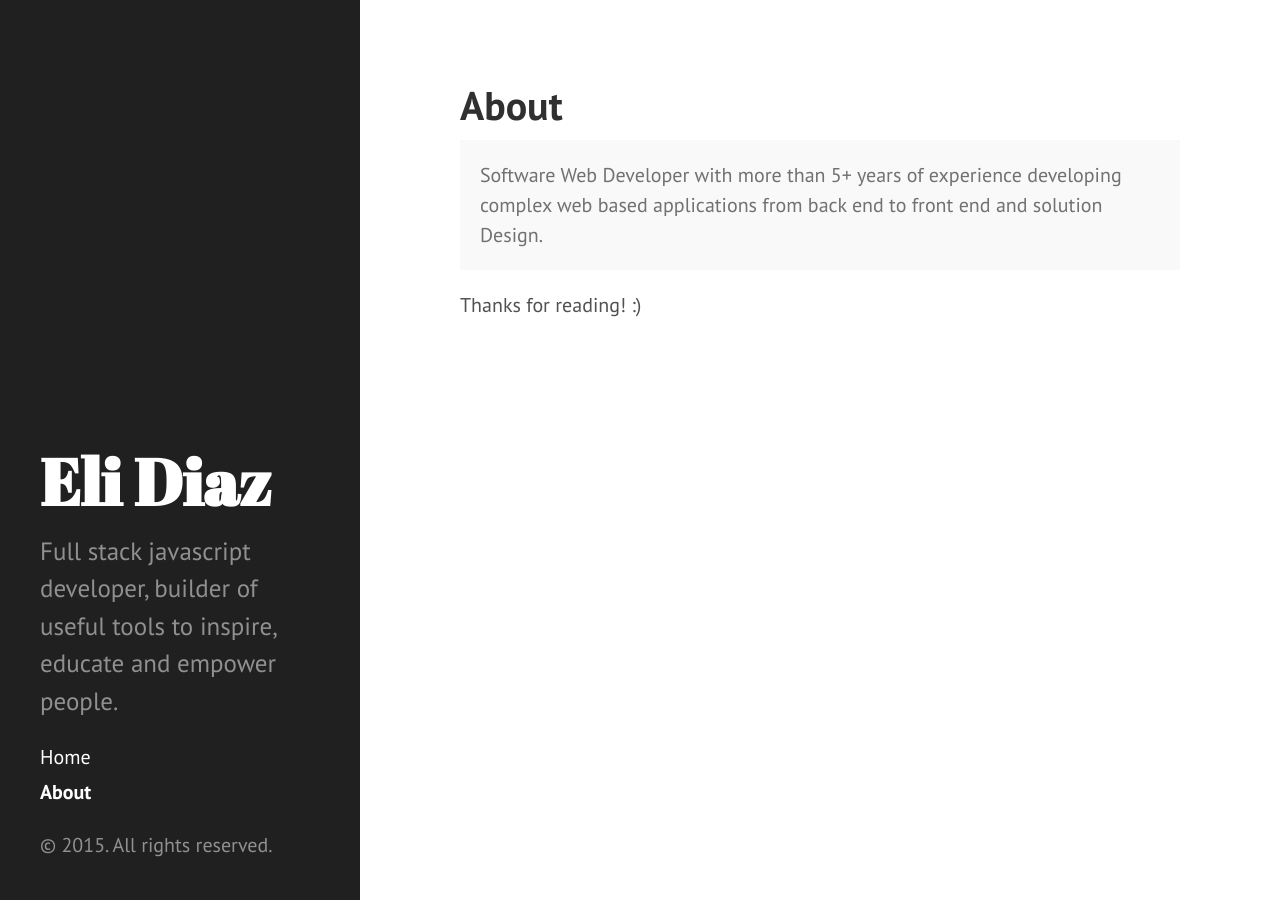
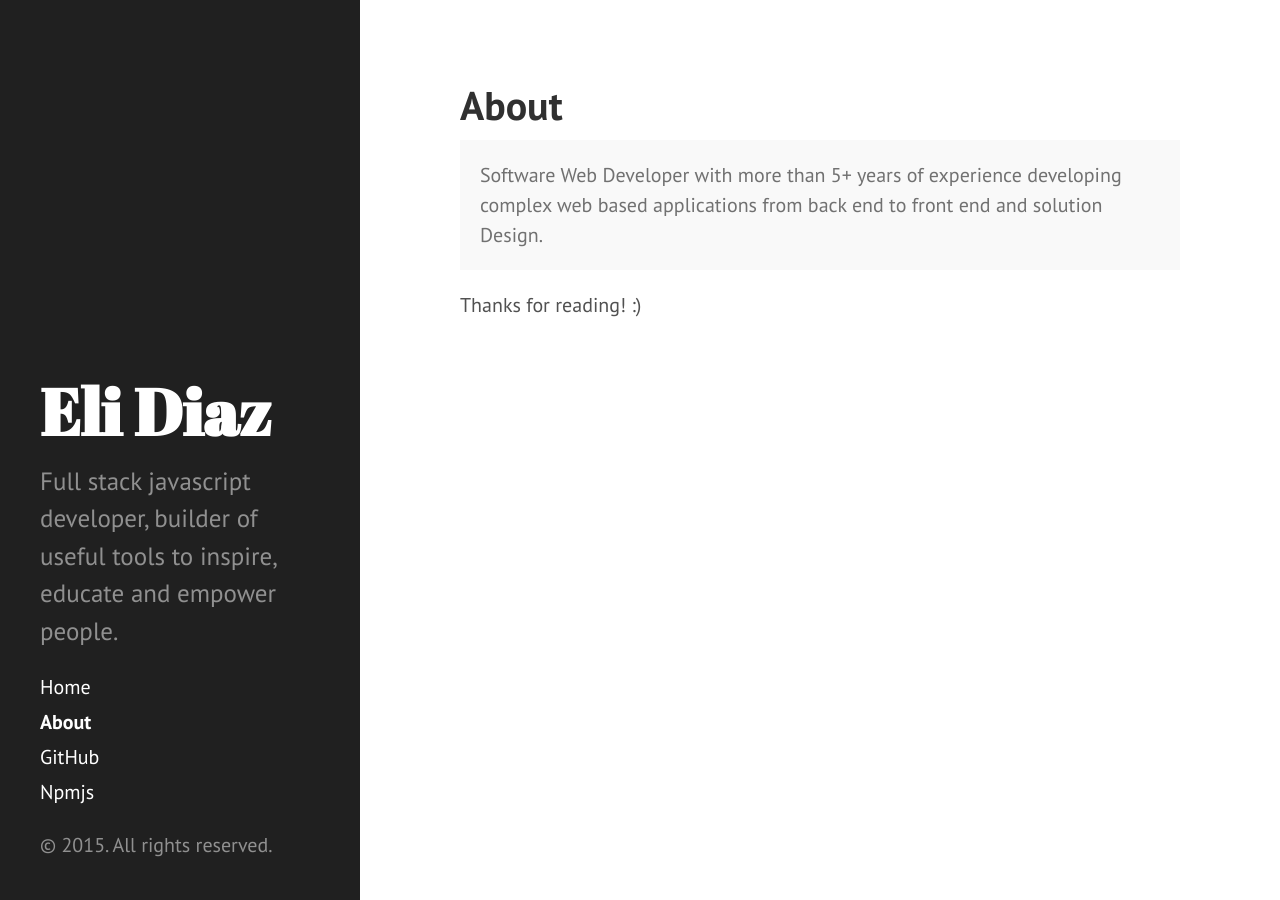
Before and after one commit to elidiazgt/elidiazgt.github.io, a Jekyll site: the page built from about.md, in a window 1280 px wide. Built offline with Jekyll 4.4.1, drawn with Linux system fonts in a browser that asks for light colours; Markdown is read by kramdown in place of the engine named in the settings.

Commit message:
Update sidebar.html

```diff
--- a/_includes/sidebar.html
+++ b/_includes/sidebar.html
@@ -27,7 +27,8 @@
       {% endfor %}
 
       <!--<a class="sidebar-nav-item" href="{{ site.github.repo }}/archive/v{{ site.version }}.zip">Download</a>-->
-      <!--<a class="sidebar-nav-item" href="{{ site.github.repo }}">GitHub project</a>-->
+      <a class="sidebar-nav-item" href="{{ site.github.repo }}">GitHub</a>
+      <a class="sidebar-nav-item" href="{{ site.npmjs }}">Npmjs</a>
       <!--<span class="sidebar-nav-item">Currently v{{ site.version }}</span>-->
     </nav>
 
```
